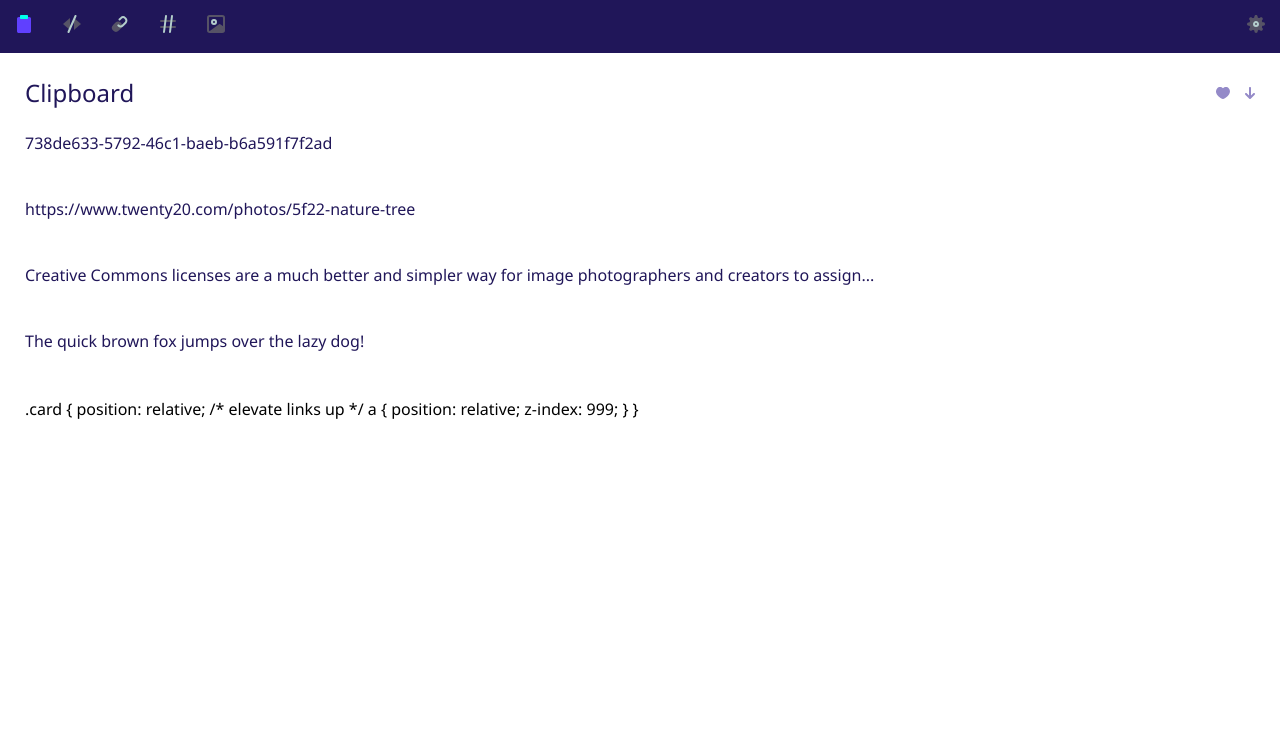
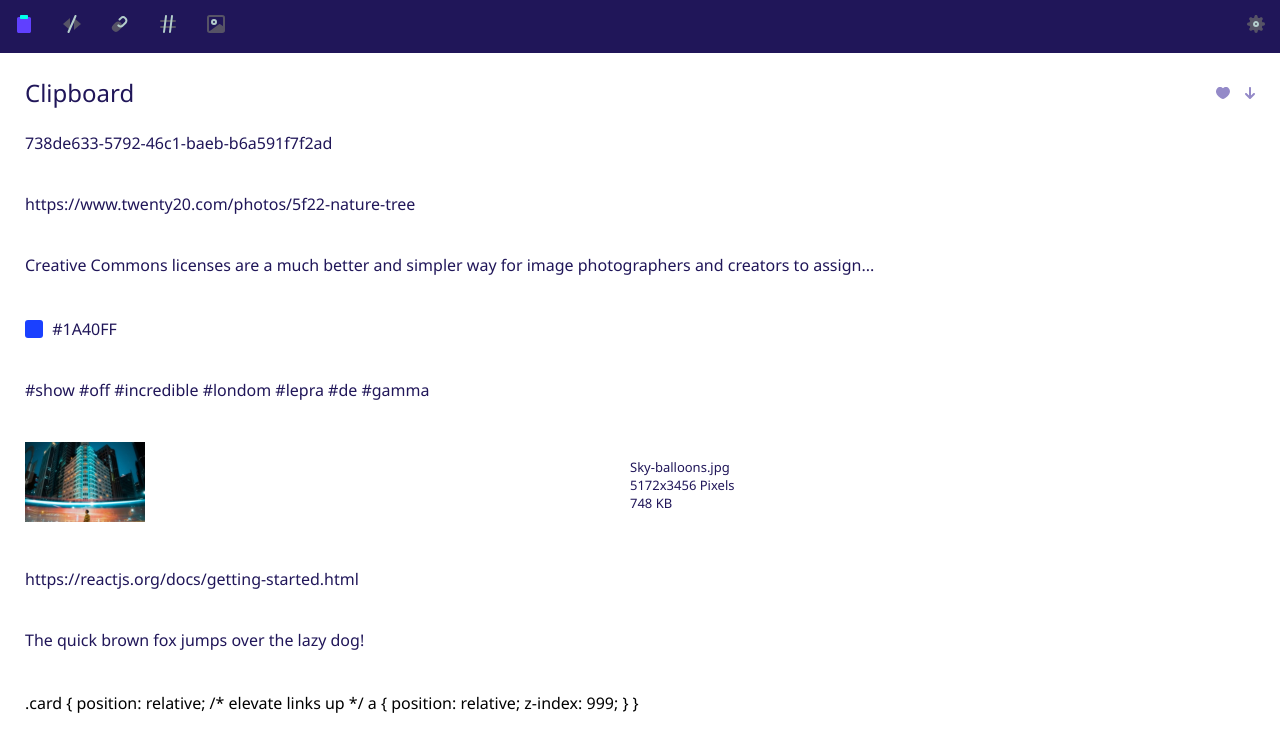
Before and after one commit to zonayedpca/DevTop, a Gatsby app in the folder client/: page / in a window 1280 px wide. Shown: the top 752 px of the page. Built offline with nearby package versions, Linux system fonts and the light colour scheme.

Commit message:
image format added

```diff
--- a/client/src/components/Tools/ClipBoard/index.js
+++ b/client/src/components/Tools/ClipBoard/index.js
@@ -1,8 +1,6 @@
 import React from 'react';
 
-import Item from './item';
-
-import { Content } from '../../common';
+import { Content, Item } from '../../common';
 
 const ClipBoard = () => {
     const tools = () => (
@@ -37,6 +35,19 @@ const ClipBoard = () => {
                     type="text"
                     content="Creative Commons licenses are a much better and simpler way for image photographers and creators to assign..."
                 />
+                <Item type="color" content="#1A40FF" />
+                <Item
+                    type="hashtag"
+                    content="#show #off #incredible #londom #lepra #de #gamma"
+                />
+                <Item
+                    type="image"
+                    content={require('../../../assets/image/demo.jpg')}
+                />
+                <Item
+                    type="link"
+                    content="https://reactjs.org/docs/getting-started.html"
+                />
                 <Item
                     type="text"
                     content="The quick brown fox jumps over the lazy dog!"
--- a/client/src/components/Tools/ClipBoard/item.js
+++ /dev/null
@@ -1,72 +0,0 @@
-import React, { useState, useEffect } from 'react';
-import styled from '@emotion/styled';
-
-const ItemMain = styled.div`
-    margin-bottom: 30px;
-    cursor: pointer;
-    .text {
-        font-size: 16px;
-        line-height: 18px;
-        color: var(--primary-color);
-    }
-    ul {
-        list-style: none;
-        display: flex;
-        margin-top: 2px;
-        opacity: 0;
-        transform: translateY(-15px);
-        transition: 0.2s all;
-        li {
-            margin-right: 15px;
-            font-size: 12px;
-            line-height: 16px;
-            color: var(--primary-light-color);
-            :last-child {
-                margin-right: 0;
-            }
-        }
-        .clickable {
-            :hover {
-                color: var(--secondary-color);
-            }
-        }
-    }
-    :hover {
-        ul {
-            opacity: 1;
-            transform: translateY(0);
-        }
-    }
-`;
-
-const COPY_TEXT = 'Click to Copy';
-
-const Item = ({ type, content }) => {
-    const [copyText, setCopyText] = useState(null);
-    useEffect(() => {
-        if (!copyText) {
-            setCopyText(COPY_TEXT);
-        }
-        let copyTextTimeout;
-        if (copyText !== COPY_TEXT) {
-            copyTextTimeout = setTimeout(() => {
-                setCopyText(COPY_TEXT);
-            }, 1000);
-        }
-        return () => {
-            clearTimeout(copyTextTimeout);
-        };
-    }, [copyText]);
-    return (
-        <ItemMain onClick={() => setCopyText('Copied!')}>
-            <div className={type}>{content}</div>
-            <ul className="action">
-                <li>{copyText}</li>
-                <li className="clickable">Favorite</li>
-                <li>6 Minutes Ago</li>
-            </ul>
-        </ItemMain>
-    );
-};
-
-export default Item;
--- a/client/src/components/Tools/ShortLink/index.js
+++ b/client/src/components/Tools/ShortLink/index.js
@@ -1,6 +1,6 @@
 import React from 'react';
 
-import { Content } from '../../common';
+import { Content, Item } from '../../common';
 
 const Shortlink = () => {
     const tools = () => (
@@ -22,7 +22,24 @@ const Shortlink = () => {
 
     return (
         <Content title="Shortlink" renderTools={tools}>
-            <p>Shortlink</p>
+            <div className="shortlink-content">
+                <Item
+                    type="link"
+                    content="https://www.twenty20.com/photos/5f22-nature-tree"
+                />
+                <Item
+                    type="link"
+                    content="https://reactjs.org/docs/getting-started.html"
+                />
+                <Item
+                    type="link"
+                    content="https://www.twenty20.com/photos/5f22-nature-tree"
+                />
+                <Item
+                    type="link"
+                    content="https://reactjs.org/docs/getting-started.html"
+                />
+            </div>
         </Content>
     );
 };
--- a/client/src/components/Tools/hashtag/index.js
+++ b/client/src/components/Tools/hashtag/index.js
@@ -1,6 +1,6 @@
 import React from 'react';
 
-import { Content } from '../../common';
+import { Content, Item } from '../../common';
 
 const Hashtag = () => {
     const tools = () => (
@@ -22,7 +22,28 @@ const Hashtag = () => {
 
     return (
         <Content title="Hashtag" renderTools={tools}>
-            <p>Hashtags</p>
+            <div className="hashtag-content">
+                <Item
+                    type="hashtag"
+                    content="#show #off #incredible #londom #lepra #de #gamma"
+                />
+                <Item
+                    type="hashtag"
+                    content="#show #off #incredible #londom #lepra #de #gamma"
+                />
+                <Item
+                    type="hashtag"
+                    content="#show #off #incredible #londom #lepra #de #gamma"
+                />
+                <Item
+                    type="hashtag"
+                    content="#show #off #incredible #londom #lepra #de #gamma"
+                />
+                <Item
+                    type="hashtag"
+                    content="#show #off #incredible #londom #lepra #de #gamma"
+                />
+            </div>
         </Content>
     );
 };
--- a/client/src/components/Tools/image/index.js
+++ b/client/src/components/Tools/image/index.js
@@ -1,6 +1,6 @@
 import React from 'react';
 
-import { Content } from '../../common';
+import { Content, Item } from '../../common';
 
 const Image = () => {
     const tools = () => (
@@ -28,7 +28,28 @@ const Image = () => {
 
     return (
         <Content title="Image" renderTools={tools}>
-            <p>Image</p>
+            <div className="clipboard-content">
+                <Item
+                    type="image"
+                    content={require('../../../assets/image/demo.jpg')}
+                />
+                <Item
+                    type="image"
+                    content={require('../../../assets/image/demo.jpg')}
+                />
+                <Item
+                    type="image"
+                    content={require('../../../assets/image/demo.jpg')}
+                />
+                <Item
+                    type="image"
+                    content={require('../../../assets/image/demo.jpg')}
+                />
+                <Item
+                    type="image"
+                    content={require('../../../assets/image/demo.jpg')}
+                />
+            </div>
         </Content>
     );
 };
--- a/client/src/components/common/content.js
+++ b/client/src/components/common/content.js
@@ -26,13 +26,16 @@ const ContentHead = styled.div`
         justify-content: center;
         list-style: none;
         li {
-            margin-left: 15px;
+            padding: 5px 0;
+            padding-left: 15px;
             cursor: pointer;
             img {
                 height: 12px;
                 filter: grayscale(0.5) opacity(0.65);
                 transition: 0.2s all;
-                :hover {
+            }
+            :hover {
+                img {
                     filter: grayscale(0) opacity(1);
                 }
             }
--- a/client/src/components/common/index.js
+++ b/client/src/components/common/index.js
@@ -7,3 +7,4 @@ export * from './root';
 export * from './container';
 export * from './content';
 export * from './error';
+export * from './item';
--- /dev/null
+++ b/client/src/components/common/item.js
@@ -0,0 +1,159 @@
+import React, { useState, useEffect } from 'react';
+import styled from '@emotion/styled';
+
+const ItemMain = styled.div`
+    position: relative;
+    padding-right: 20px;
+    margin-bottom: 25px;
+    cursor: pointer;
+    transition: 0.2s all;
+    .text,
+    .link,
+    .color,
+    .hashtag {
+        font-size: 16px;
+        line-height: 18px;
+        color: var(--primary-color);
+        span {
+            position: relative;
+            display: inline-block;
+            top: 2.5px;
+            margin-right: 5px;
+            width: 18px;
+            height: 18px;
+            background: ${props => props.color};
+            border-radius: 3px;
+        }
+    }
+    .image {
+        display: flex;
+        align-items: center;
+        justify-content: space-between;
+        > * {
+            flex: 1;
+        }
+        img {
+            width: 120px;
+        }
+        ul {
+            list-style: none;
+            color: var(--primary-color);
+            font-weight: 400;
+            font-size: 13px;
+            line-height: 18px;
+        }
+    }
+    > ul {
+        list-style: none;
+        display: flex;
+        margin-top: 2px;
+        opacity: 0;
+        transform: translateY(-15px);
+        transition: 0.2s all;
+        li {
+            margin-right: 15px;
+            font-size: 12px;
+            line-height: 16px;
+            color: var(--primary-light-color);
+            :last-child {
+                margin-right: 0;
+            }
+        }
+        .clickable {
+            :hover {
+                color: var(--secondary-color);
+            }
+        }
+    }
+    :hover {
+        .text,
+        .color,
+        .link,
+        .hashtag {
+            color: var(--secondary-color);
+        }
+        ul {
+            opacity: 1;
+            transform: translateY(0);
+        }
+        .close {
+            opacity: 1;
+        }
+    }
+    .close {
+        position: absolute;
+        top: 0;
+        right: 0;
+        padding-left: 15px;
+        padding-bottom: 15px;
+        opacity: 0;
+        transition: 0.2s all;
+        img {
+            height: 10px;
+            filter: grayscale(0.5) opacity(0.65);
+            transition: 0.2s all;
+        }
+        :hover {
+            img {
+                filter: grayscale(0) opacity(1);
+            }
+        }
+    }
+`;
+
+const COPY_TEXT = 'Click to Copy';
+
+const Item = ({ type, content }) => {
+    const [copyText, setCopyText] = useState(null);
+    useEffect(() => {
+        if (!copyText) {
+            setCopyText(COPY_TEXT);
+        }
+        let copyTextTimeout;
+        if (copyText !== COPY_TEXT) {
+            copyTextTimeout = setTimeout(() => {
+                setCopyText(COPY_TEXT);
+            }, 1000);
+        }
+        return () => {
+            clearTimeout(copyTextTimeout);
+        };
+    }, [copyText]);
+    return (
+        <ItemMain color={content} onClick={() => setCopyText('Copied!')}>
+            <div className={type}>
+                {type === 'image' ? (
+                    <>
+                        <div>
+                            <img alt="copied image" src={content} />
+                        </div>
+                        <ul>
+                            <li>Sky-balloons.jpg</li>
+                            <li>5172x3456 Pixels</li>
+                            <li>748 KB</li>
+                        </ul>
+                    </>
+                ) : (
+                    <>
+                        {type === 'color' && <span />}{' '}
+                        {type === 'hashtag' ? content : content}
+                    </>
+                )}
+            </div>
+            <ul className="action">
+                <li>{copyText}</li>
+                <li className="clickable">Favorite</li>
+                {type === 'link' && <li className="clickable">Open Link</li>}
+                {type === 'code' && <li className="clickable">Create Gist</li>}
+                {type === 'hashtag' && <li className="clickable">Add Comma</li>}
+                {type === 'image' && <li className="clickable">Open Image</li>}
+                <li>6 Min Ago</li>
+            </ul>
+            <div className="close">
+                <img alt="close" src={require('../../assets/icon/cross.svg')} />
+            </div>
+        </ItemMain>
+    );
+};
+
+export { Item };
```
Also changed, not shown: client/src/assets/icon/cross.svg, client/src/assets/image/demo.jpg (added).
